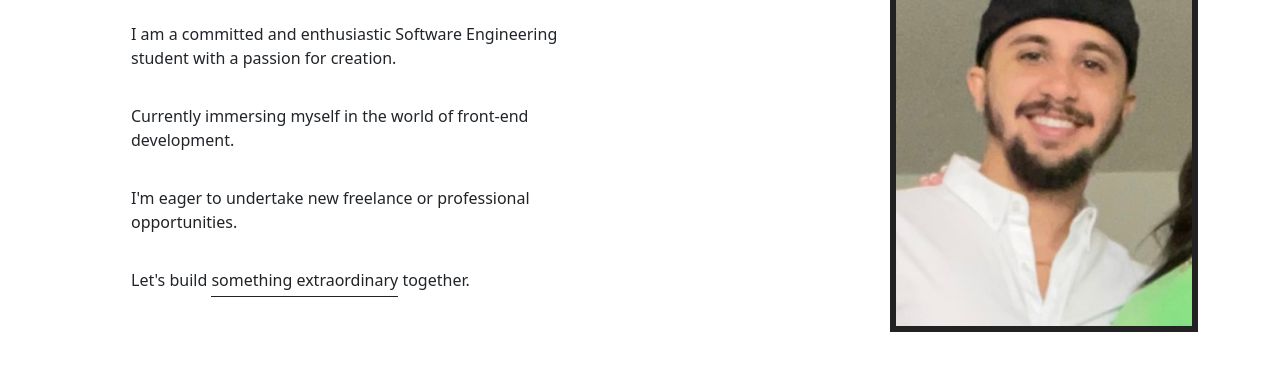
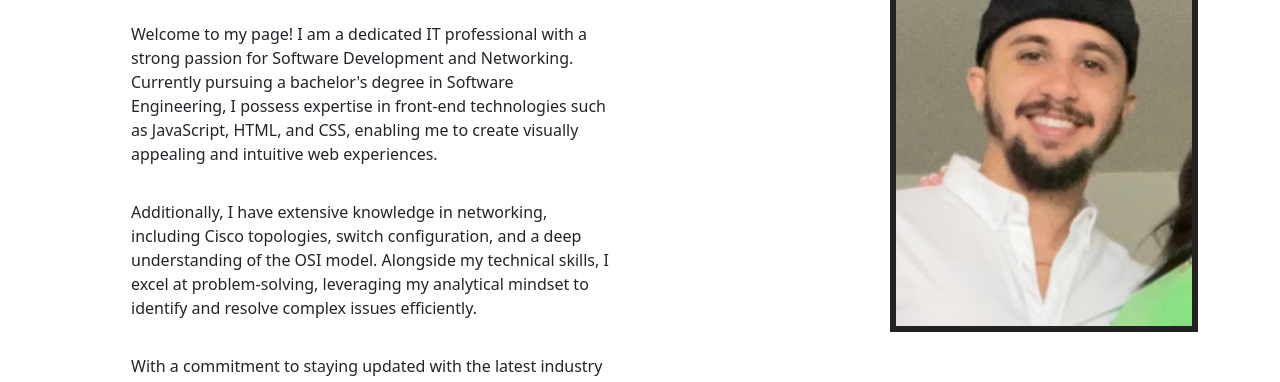
Before and after one commit to irivera54/IRS.Resume.github.io, a plain HTML site: page aboutMe.html in a window 1280 px wide. Shown: the part 415-797 px from the top of the page. Drawn offline with nearby package versions, Linux system fonts and the light colour scheme; a script that the page names is missing.

Commit message:
final change
changed all the links that sent you to resume.html to the resume pdf

```diff
--- a/aboutMe.html
+++ b/aboutMe.html
@@ -67,7 +67,7 @@
               >
             </li>
             <li class="nav-item">
-              <a class="nav-link" href="resume.html"><strong>RESUME</strong></a>
+              <a class="nav-link" href="Resume PDF/Israel-Rivera-Sosa-Resume.pdf" target="_blank"><strong>RESUME</strong></a>
             </li>
           </ul>
           <ul class="navbar-nav social-icons">
@@ -108,28 +108,42 @@
         <div class="col-lg-6 mt-5">
           <h1 class="text-left">
             I AM
-            <a href="aboutMe.html" class="title-name-link">ISRAEL RIVERA SOSA.</a>
+            <a href="aboutMe.html" class="title-name-link"
+              >ISRAEL RIVERA SOSA.</a
+            >
           </h1>
           <ul class="text-center">
             <li>
-              I am a committed and enthusiastic Software Engineering student with a passion for creation.
+              Welcome to my page! I am a dedicated IT professional with a strong
+              passion for Software Development and Networking. Currently
+              pursuing a bachelor's degree in Software Engineering, I possess
+              expertise in front-end technologies such as JavaScript, HTML, and
+              CSS, enabling me to create visually appealing and intuitive web
+              experiences.
             </li>
             <li>
-              Currently immersing myself in the world of front-end development.
+              Additionally, I have extensive knowledge in
+              networking, including Cisco topologies, switch configuration, and
+              a deep understanding of the OSI model. Alongside my technical
+              skills, I excel at problem-solving, leveraging my analytical
+              mindset to identify and resolve complex issues efficiently.
             </li>
             <li>
-              I'm eager to undertake new freelance or
-              <a href="resume.html" class="professionalopp">professional opportunities.</a>
-            </li>
-            <li>
-              Let's build
-              <a href="resume.html" class="somethingextra">something extraordinary</a>
-              together.
+              With a
+              commitment to staying updated with the latest industry trends and
+              a drive to deliver innovative solutions, I am ready to contribute
+              my expertise to help drive IT success. Join me on this exciting
+              journey as we collaborate to build robust systems and enhance the
+              digital landscape.
             </li>
           </ul>
         </div>
-        <div class="col-lg-6 mt-5" style="padding-left: 250px;">
-          <img src="ResumePhotos/foto personal.jpg" alt="Israel Rivera Sosa" class="img-fluid seamless-image">
+        <div class="col-lg-6 mt-5" style="padding-left: 250px">
+          <img
+            src="ResumePhotos/foto personal.jpg"
+            alt="Israel Rivera Sosa"
+            class="img-fluid seamless-image"
+          />
         </div>
       </div>
     </div>
@@ -140,7 +154,7 @@
     <footer class="text-center py-4 mt-5 text-custom">
       <p>
         2023® Israel Rivera Sosa x
-        <a href="resume.html" class="resume-link-footer">Resume</a>
+        <a href="Resume PDF/Israel-Rivera-Sosa-Resume.pdf" class="resume-link-footer" target="_blank">Resume</a>
       </p>
     </footer>
   </body>
```
Also changed, not shown: index.html (+5 -5 lines).
